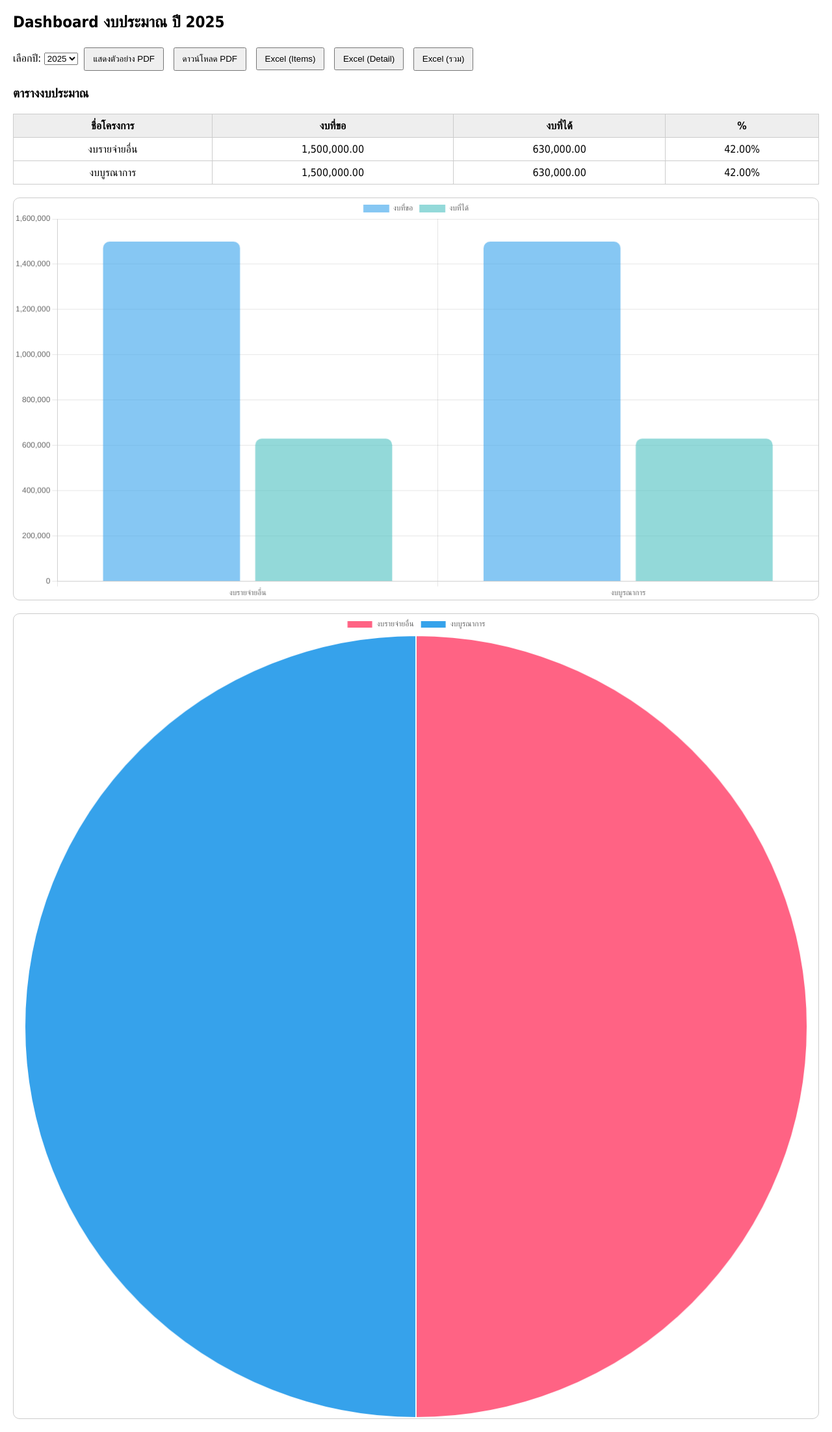
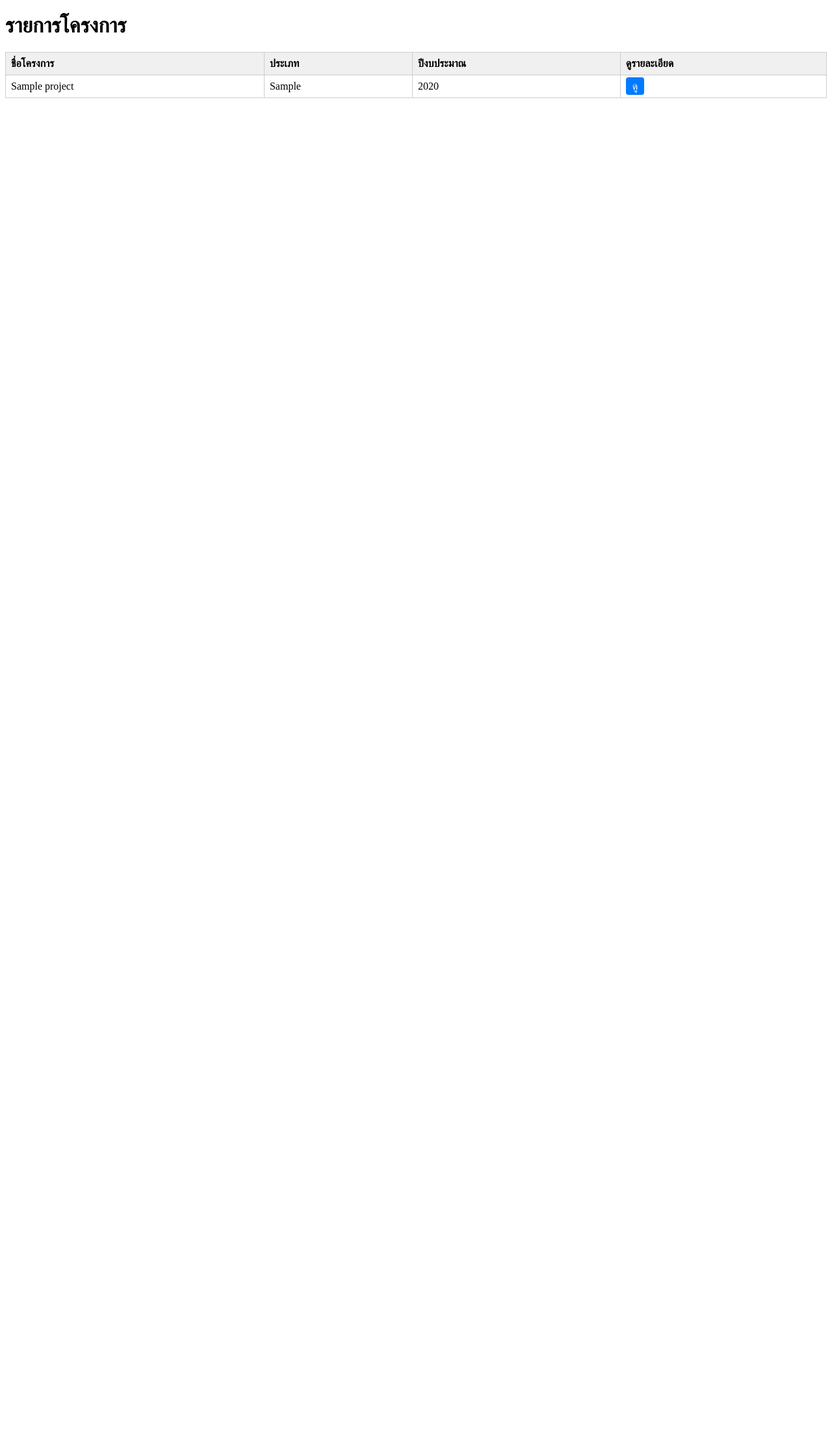
Before and after one commit to chayaneePloy/dtn, a PHP site: page / in a window 1280 px wide. Shown: the whole page at 65% size. After the commit the page ends 151 px from the top, so only its background shows below. Run offline with PHP 8.4, Linux system fonts and the light colour scheme; data comes from the database, SQL or seed files in the repository; tables that the repository leaves empty or names only in its code hold one stand-in row (values such as "Sample post").

Commit message:
update information can show
update information can show

```diff
--- a/index.php
+++ b/index.php
@@ -1,91 +1,43 @@
 <?php
-include 'db.php';
+include 'db.php'; // เชื่อมต่อฐานข้อมูล
 
-// ดึงปีทั้งหมด
-$years = $pdo->query("SELECT DISTINCT fiscal_year FROM budget_items ORDER BY fiscal_year DESC")->fetchAll(PDO::FETCH_COLUMN);
-$year = isset($_GET['year']) ? intval($_GET['year']) : (count($years) ? $years[0] : date('Y'));
-
-// ดึงข้อมูล budget_items
-$stmt = $pdo->prepare("SELECT * FROM budget_items WHERE fiscal_year = ?");
-$stmt->execute([$year]);
-$items = $stmt->fetchAll(PDO::FETCH_ASSOC);
+// ดึงรายการโครงการทั้งหมด
+$projects = $pdo->query("SELECT * FROM projects ORDER BY fiscal_year DESC, project_id DESC");
 ?>
 <!DOCTYPE html>
 <html lang="th">
 <head>
 <meta charset="UTF-8">
-<title>Dashboard งบประมาณ</title>
-<script src="https://cdn.jsdelivr.net/npm/chart.js"></script>
+<title>รายการโครงการ</title>
 <style>
-body { font-family: Tahoma; margin: 20px; }
-table { border-collapse: collapse; width: 100%; margin-top: 20px; }
-th, td { border: 1px solid #ccc; padding: 8px; text-align: center; }
-th { background: #eee; }
-.controls { margin-bottom: 15px; }
-button { padding: 8px 12px; margin: 5px; }
-canvas { background: #fff; border: 1px solid #ccc; margin-top: 20px; border-radius: 10px; }
+    table { border-collapse: collapse; width: 100%; }
+    th, td { border: 1px solid #ccc; padding: 8px; text-align: left; }
+    th { background-color: #f0f0f0; }
+    a.button { padding: 5px 10px; background: #007bff; color: white; text-decoration: none; border-radius: 4px; }
+    a.button:hover { background: #0056b3; }
 </style>
 </head>
 <body>
-<h2>Dashboard งบประมาณ ปี <?php echo $year; ?></h2>
 
-<div class="controls">
-<form method="get" style="display:inline-block;">
-    <label>เลือกปี:</label>
-    <select name="year" onchange="this.form.submit()">
-        <?php foreach ($years as $y): ?>
-            <option value="<?= $y ?>" <?= ($y == $year) ? 'selected' : '' ?>><?= $y ?></option>
-        <?php endforeach; ?>
-    </select>
-</form>
-<a href="export_pdf.php?year=<?= $year ?>&type=full&mode=preview" target="_blank"><button>แสดงตัวอย่าง PDF</button></a>
-<a href="export_pdf.php?year=<?= $year ?>&type=full&mode=download"><button>ดาวน์โหลด PDF</button></a>
-<a href="export_excel.php?year=<?= $year ?>&type=items"><button>Excel (Items)</button></a>
-<a href="export_excel.php?year=<?= $year ?>&type=detail"><button>Excel (Detail)</button></a>
-<a href="export_excel.php?year=<?= $year ?>&type=full"><button>Excel (รวม)</button></a>
-</div>
+<h1>รายการโครงการ</h1>
+<table>
+    <tr>
+        <th>ชื่อโครงการ</th>
+        <th>ประเภท</th>
+        <th>ปีงบประมาณ</th>
+        <th>ดูรายละเอียด</th>
+    </tr>
+    <?php while($row = $projects->fetch(PDO::FETCH_ASSOC)): ?>
 
-<h3>ตารางงบประมาณ</h3>
-<table>
-<tr><th>ชื่อโครงการ</th><th>งบที่ขอ</th><th>งบที่ได้</th><th>%</th></tr>
-<?php foreach ($items as $item): ?>
-<tr>
-    <td><?= $item['item_name'] ?></td>
-    <td><?= number_format($item['requested_amount'],2) ?></td>
-    <td><?= number_format($item['approved_amount'],2) ?></td>
-    <td><?= $item['percentage'] ?>%</td>
-</tr>
-<?php endforeach; ?>
+
+    <tr>
+        <td><?= htmlspecialchars($row['project_name']) ?></td>
+        <td><?= htmlspecialchars($row['project_type']) ?></td>
+        <td><?= htmlspecialchars($row['fiscal_year']) ?></td>
+        <td><a class="button" href="view_project.php?id=<?= $row['project_id'] ?>">ดู</a></td>
+    </tr>
+    <?php endwhile; ?>
 </table>
 
-<canvas id="barChart" width="400" height="200"></canvas>
-<canvas id="pieChart" width="400" height="200"></canvas>
-
-<script>
-const labels = <?= json_encode(array_column($items, 'item_name')) ?>;
-const requested = <?= json_encode(array_map('floatval', array_column($items, 'requested_amount'))) ?>;
-const approved = <?= json_encode(array_map('floatval', array_column($items, 'approved_amount'))) ?>;
-const percentage = <?= json_encode(array_map('floatval', array_column($items, 'percentage'))) ?>;
-
-new Chart(document.getElementById('barChart'), {
-    type: 'bar',
-    data: {
-        labels: labels,
-        datasets: [
-            { label: 'งบที่ขอ', data: requested, backgroundColor: 'rgba(54,162,235,0.6)', borderRadius: 10 },
-            { label: 'งบที่ได้', data: approved, backgroundColor: 'rgba(75,192,192,0.6)', borderRadius: 10 }
-        ]
-    },
-    options: { responsive: true, plugins: { legend: { position: 'top' } } }
-});
-
-new Chart(document.getElementById('pieChart'), {
-    type: 'pie',
-    data: {
-        labels: labels,
-        datasets: [{ data: percentage, backgroundColor: ['#FF6384','#36A2EB','#FFCE56','#4BC0C0'] }]
-    }
-});
-</script>
 </body>
 </html>
```
Also changed, not shown: dashboard.php (+6 -23 lines), view_project.php (added, +112 -0 lines).
